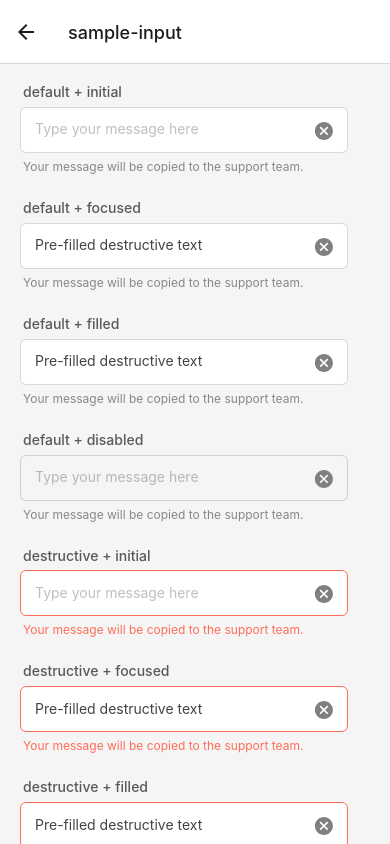
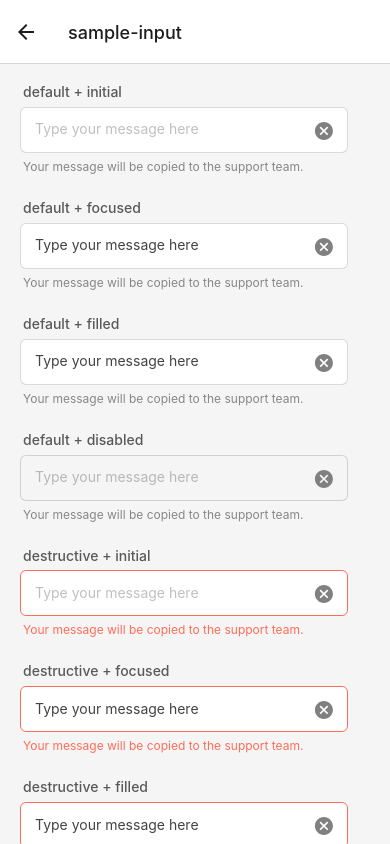
Before and after one commit to diningBuddy/fe, a React Native app: screen /sample-input in a window 390 px wide. Built offline with nearby package versions, Linux system fonts and the light colour scheme.

Commit message:
초기인풋값 변경

```diff
--- a/src/components/sample/SampleInput.tsx
+++ b/src/components/sample/SampleInput.tsx
@@ -19,7 +19,7 @@ const SampleInput = () => {
             label="default + focused"
             description="Your message will be copied to the support team."
             placeholder="Type your message here"
-            inputValue="Pre-filled destructive text"
+            inputValue="Type your message here"
         />
         <InputButton
             variant="default"
@@ -27,7 +27,7 @@ const SampleInput = () => {
             label="default + filled"
             description="Your message will be copied to the support team."
             placeholder="Type your message here"
-            inputValue="Pre-filled destructive text"
+            inputValue="Type your message here"
         />
         <InputButton
             variant="default"
@@ -49,7 +49,7 @@ const SampleInput = () => {
             label="destructive + focused"
             description="Your message will be copied to the support team."
             placeholder="Type your message here"
-            inputValue="Pre-filled destructive text"
+            inputValue="Type your message here"
         />
         <InputButton
             variant="destructive"
@@ -57,7 +57,7 @@ const SampleInput = () => {
             label="destructive + filled"
             description="Your message will be copied to the support team."
             placeholder="Type your message here"
-            inputValue="Pre-filled destructive text"
+            inputValue="Type your message here"
         />
         <InputButton
             variant="default"
```
